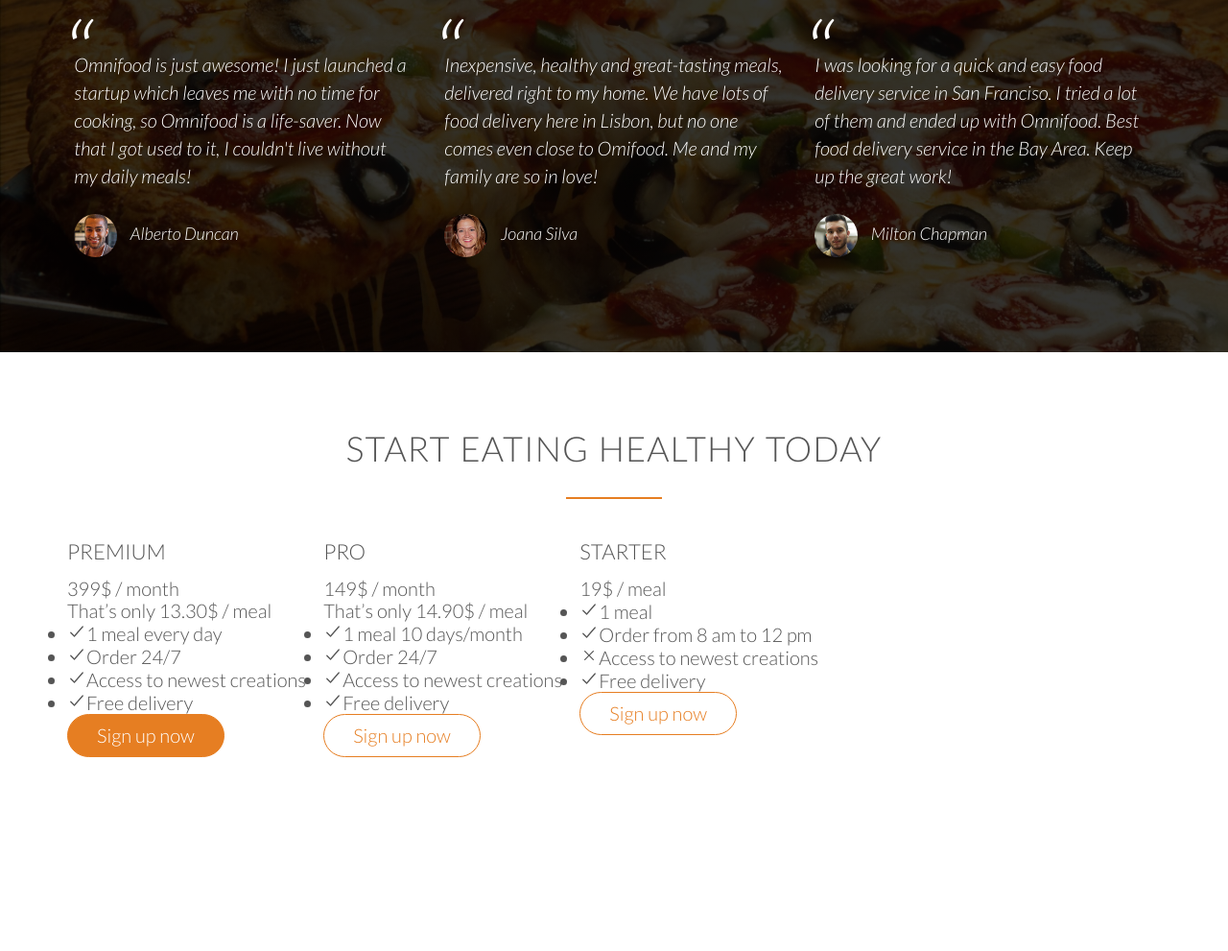
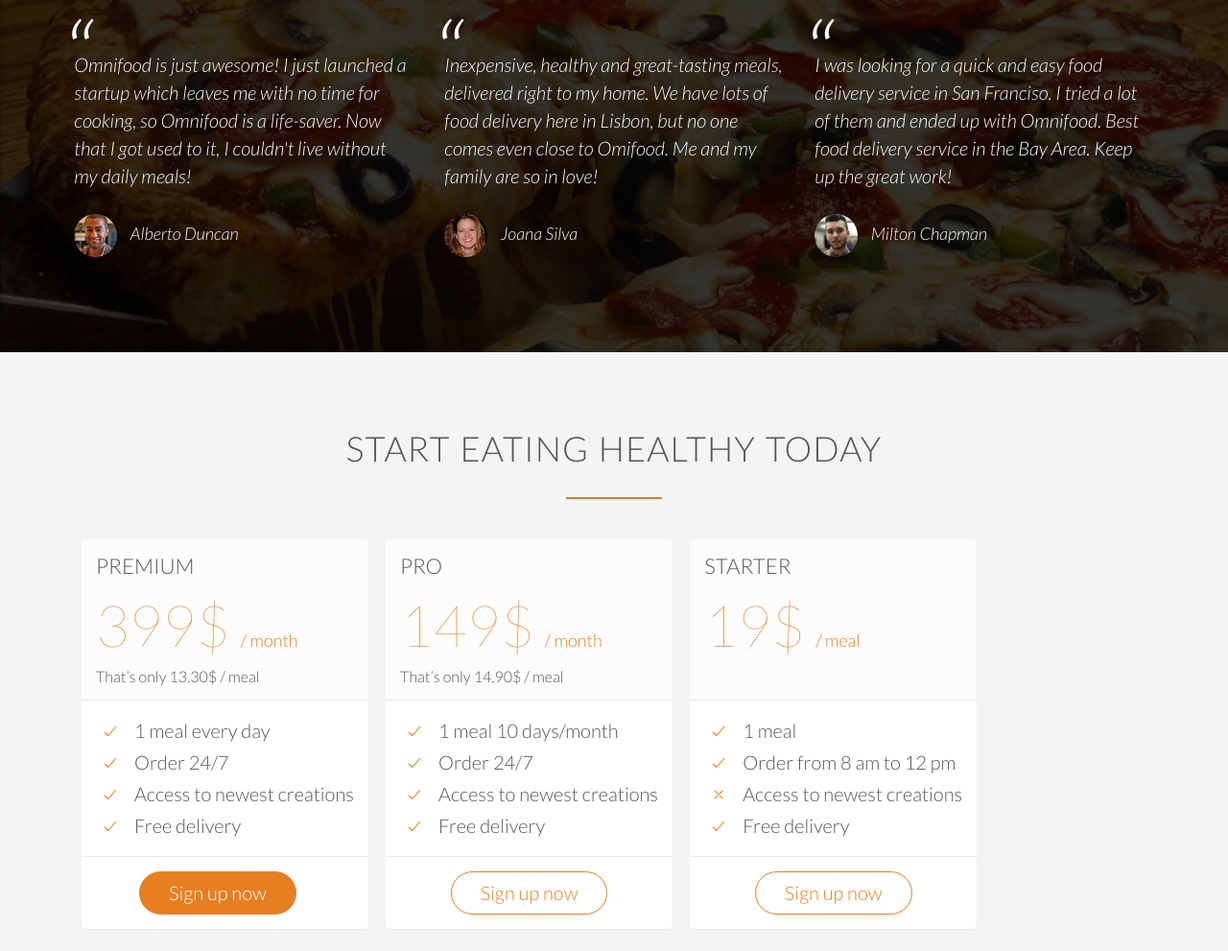
Before and after one commit to ZobairQ/omnifood, a plain HTML site: page index.html in a window 1280 px wide. Shown: the part 3540-4531 px from the top of the page at 96% size. Before the commit the page ends 4420 px from the top, so only its background shows below. Drawn offline with nearby package versions, Linux system fonts and the light colour scheme.

Commit message:
Building the sign-up section - CSS added for formatting the boxes. - The section is finished

```diff
--- a/index.html
+++ b/index.html
@@ -364,23 +364,20 @@
           <div class="plan-box">
             <div class="price">
               <h3>Premium</h3>
-              <p class="plan-price">399$ / month</p>
+              <p class="plan-price">399$ <span>/ month</span></p>
               <p class="plan-price-meal">That’s only 13.30$ / meal</p>
             </div>
             <div class="details">
               <ul>
                 <li>
-                  <ion-icon name="checkmark-outline"></ion-icon>1 meal every day
+                  <ion-icon class="icon-small" name="checkmark-outline"></ion-icon>1 meal every day
                 </li>
                 <li>
-                  <ion-icon name="checkmark-outline"></ion-icon>Order 24/7
+                  <ion-icon class="icon-small" name="checkmark-outline"></ion-icon>Order 24/7
                 </li>
+                <li><ion-icon class="icon-small" name="checkmark-outline"></ion-icon>Access to newest creations</li>
                 <li>
-                  <ion-icon name="checkmark-outline"></ion-icon>Access to newest
-                  creations
-                </li>
-                <li>
-                  <ion-icon name="checkmark-outline"></ion-icon>Free delivery
+                  <ion-icon class="icon-small" name="checkmark-outline"></ion-icon>Free delivery
                 </li>
               </ul>
             </div>
@@ -394,24 +391,24 @@
           <div class="plan-box">
             <div class="price">
               <h3>Pro</h3>
-              <p class="plan-price">149$ / month</p>
+              <p class="plan-price">149$ <span> / month</span></p>
               <p class="plan-price-meal">That’s only 14.90$ / meal</p>
             </div>
             <div class="details">
               <ul>
                 <li>
-                  <ion-icon name="checkmark-outline"></ion-icon>1 meal 10
+                  <ion-icon class="icon-small" name="checkmark-outline"></ion-icon>1 meal 10
                   days/month
                 </li>
                 <li>
-                  <ion-icon name="checkmark-outline"></ion-icon>Order 24/7
+                  <ion-icon class="icon-small" name="checkmark-outline"></ion-icon>Order 24/7
                 </li>
                 <li>
-                  <ion-icon name="checkmark-outline"></ion-icon>Access to newest
+                  <ion-icon class="icon-small" name="checkmark-outline"></ion-icon>Access to newest
                   creations
                 </li>
                 <li>
-                  <ion-icon name="checkmark-outline"></ion-icon>Free delivery
+                  <ion-icon class="icon-small" name="checkmark-outline"></ion-icon>Free delivery
                 </li>
               </ul>
             </div>
@@ -425,22 +422,22 @@
           <div class="plan-box">
             <div class="price">
               <h3>Starter</h3>
-              <p class="plan-price">19$ / meal</p>
-              <p class="plan-price-meal"></p>
+              <p class="plan-price">19$ <span> / meal</span></p>
+              <p class="plan-price-meal">&nbsp;</p>
             </div>
             <div class="details">
               <ul>
-                <li><ion-icon name="checkmark-outline"></ion-icon>1 meal</li>
+                <li><ion-icon class="icon-small" name="checkmark-outline"></ion-icon>1 meal</li>
                 <li>
-                  <ion-icon name="checkmark-outline"></ion-icon>Order from 8 am
+                  <ion-icon class="icon-small" name="checkmark-outline"></ion-icon>Order from 8 am
                   to 12 pm
                 </li>
                 <li>
-                  <ion-icon name="close-outline"></ion-icon></ion-icon>Access to newest
+                  <ion-icon class="icon-small" name="close-outline"></ion-icon></ion-icon>Access to newest
                   creations
                 </li>
                 <li>
-                  <ion-icon name="checkmark-outline"></ion-icon>Free delivery
+                  <ion-icon class="icon-small" name="checkmark-outline"></ion-icon>Free delivery
                 </li>
               </ul>
             </div>
--- a/resources/css/style.css
+++ b/resources/css/style.css
@@ -137,9 +137,7 @@ a:hover,
 a:active {
   color: #555;
   border-bottom: 1px solid transparent;
-
 }
-
 
 /* ------------------------------------------- */
 /* BUTTONS */
@@ -322,7 +320,7 @@ header {
 }
 
 .btn-app:link,
-.btn-app:visited{
+.btn-app:visited {
   border: 0;
 }
 
@@ -341,7 +339,7 @@ header {
   margin-bottom: 15px;
 }
 
-.city-feature{
+.city-feature {
   margin-bottom: 5px;
 }
 
@@ -349,8 +347,9 @@ header {
 /* TESTIMONIALS */
 /* ------------------------------------------- */
 
-.section-testimonials{
-  background-image: linear-gradient(rgba(0, 0, 0, 0.8), rgba(0, 0, 0, 0.8)),url(./img/back-customers.jpg);
+.section-testimonials {
+  background-image: linear-gradient(rgba(0, 0, 0, 0.8), rgba(0, 0, 0, 0.8)),
+    url(./img/back-customers.jpg);
   background-size: cover;
   color: #fff;
   background-attachment: fixed;
@@ -363,13 +362,13 @@ header {
   position: relative;
   margin-top: 40px;
 }
-.section-testimonials blockquote:before{
+.section-testimonials blockquote:before {
   content: "\201C";
   font-size: 500%;
   display: block;
   position: absolute;
   top: -5px;
-  left:-5px;
+  left: -5px;
 }
 .section-testimonials cite {
   font-size: 90%;
@@ -377,10 +376,65 @@ header {
   display: block;
 }
 
-
 .section-testimonials cite img {
   height: 45px;
   border-radius: 50%;
   margin-right: 10px;
   vertical-align: middle;
 }
+
+/* ------------------------------------------- */
+/* PLANS */
+/* ------------------------------------------- */
+
+.section-plans {
+  background-color: #f4f4f4;
+}
+
+.plan-box {
+  background-color: #fff;
+  border-radius: 5px;
+  width: 100%;
+  margin-left: 5%;
+  box-shadow: 0 2px 2px #efefef;
+}
+
+.plan-box div {
+  padding: 15px;
+  border-bottom: 1px solid #e8e8e8;
+}
+
+.plan-box div:first-child {
+  background-color: #fcfcfc;
+  border-top-left-radius: 5px;
+  border-top-right-radius: 5px;
+}
+
+.plan-box div:last-child {
+  text-align: center;
+  border: none;
+}
+
+.plan-price {
+  font-size: 300%;
+  font-weight: 100;
+  margin-bottom: 10px;
+  color: #e67e22;
+}
+
+.plan-price span {
+  font-size: 30%;
+  font-weight: 300;
+}
+
+.plan-price-meal {
+  font-size: 80%;
+}
+
+.plan-box ul {
+  list-style: none;
+}
+
+.plan-box ul li {
+  padding: 5px 0;
+}
```
